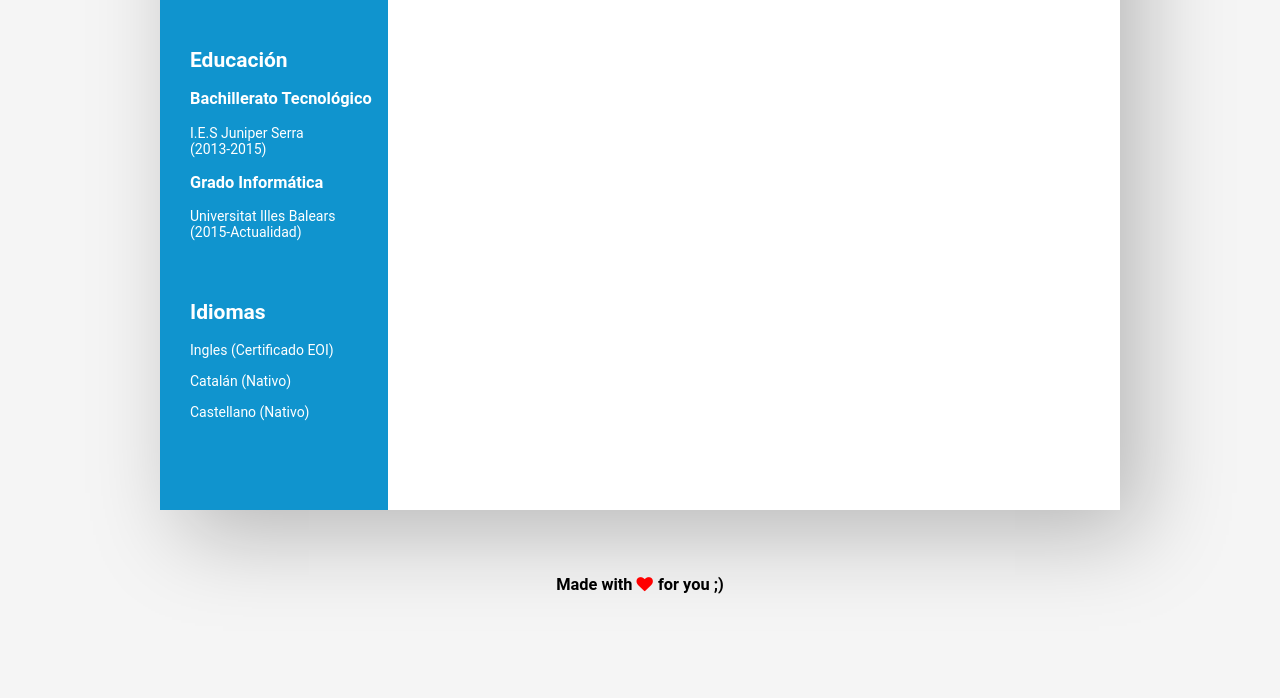
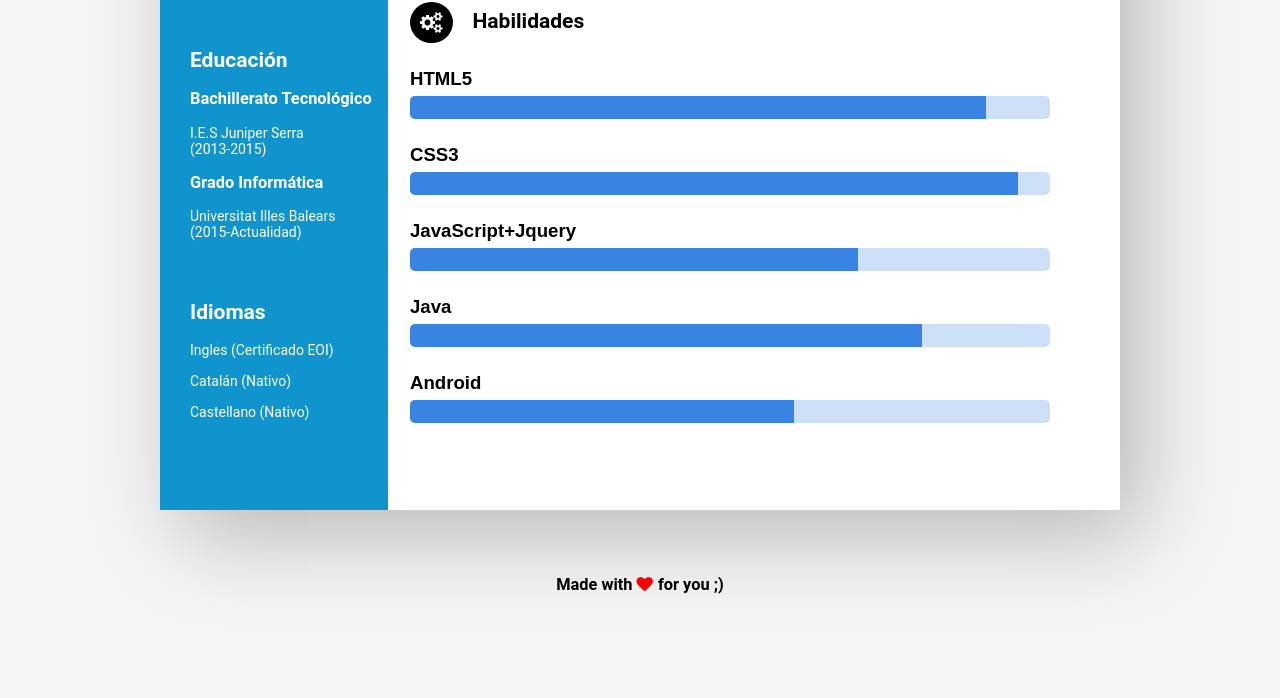
Before and after one commit to adriancast/Template-CV, a plain HTML site: page index.html in a window 1280 px wide. Shown: the part 609-1307 px from the top of the page. Drawn offline with Linux system fonts and the light colour scheme.

Commit message:
skills bars

```diff
--- a/css/style.css
+++ b/css/style.css
@@ -112,6 +112,13 @@ hr {
 
 
 /*Content*/
+
+.feature{
+
+margin-top: 70px;
+
+}
+
 .circle-icon {
     background: #000000;
     padding:10px;
@@ -127,6 +134,7 @@ width: 660px;
 
 
 }
+
 
 @media (max-width: 960px) {
   .content,.side-bar {
@@ -170,7 +178,76 @@ width: 660px;
 }
 
 }
+/*Skills-bars*/
+.contentContainer {
+  background: #efefef;
+  padding: 20px;
+  max-width: 350px;
+  min-width: 150px;
+  margin: 15vh auto;
+  border-radius: 10px;
+  border: solid 5px #dbdbdb;
+}
 
+/*///////////////////////////////////////////////////////
+    // Progress Bars \\
+///////////////////////////////////////////////////////*/
+
+.progressBar {
+  margin-bottom: 26px;
+  margin-bottom: 1.66em;
+}
+
+.progressBar h4 {
+  font-size: 21px;
+  font-size: 1.33em;
+  text-transform: none;
+  font-family: Arial, Helvetica, sans-serif;
+  font-weight: bold;
+  margin-bottom: 7px;
+  margin-bottom: .33em;
+}
+
+.progressBarContainer {
+  width: 100%;
+  max-width: 640px;
+  height: 26px;
+  height: 1.66em;
+  background: #e6eae3;
+  background: rgba(8,102,220,.2);
+  overflow: hidden;
+  border-radius: 5px;
+}
+
+.progressBarValue {
+  height: 1.66em;
+  float: left;
+  background: #0866dc;
+  background: rgba(8,102,220,.75);
+}
+
+.value-00 { width: 0; }
+
+.value-10 { width: 10%; }
+
+.value-20 { width: 20%; }
+
+.value-30 { width: 30%; }
+
+.value-40 { width: 40%; }
+
+.value-50 { width: 50%; }
+
+.value-60 { width: 60%; }
+
+.value-70 { width: 70%; }
+
+.value-80 { width: 80%; }
+
+.value-90 { width: 90%; }
+.value-95 { width: 95%; }
+
+.value-100 { width: 100%; }
 /*Footer*/
 
 .credits{
--- a/index.html
+++ b/index.html
@@ -59,21 +59,73 @@
         </div>
 
         <div class="content">
+          <section class="feature">
             <h1><i class="fa fa-user  circle-icon" aria-hidden="true"></i>Perfil</h1>
             <p>Estudiante de grado de informática en la Universidad de las Islas Baleares,
               actualmente estoy cursando 2o curso del grado de informática.</p>
               <p>en la tecnología, desarrollo aplicaciones como hobby.</p>
 
               <p>Responsable, capaz de asumir responsabilidades y afrontarlas.Autodidacta, acostumbro a obtener nuevos conocimientos día a día.</p>
+
+          </section>
+          <section class="feature">
             <h1><i class="fa fa-github-alt circle-icon" aria-hidden="true"></i>Proyectos</h1>
               <ul>
                 <li><strong>Responsable de front end Rollweb: </strong>actualmente me encargo de gestionar toda la parte de diseño de IU y UX de las páginas web.</li>
                 <li><strong>Hackaton avispissimo:</strong> colaboración en las etapas iniciales de la aplicación en el equipo de front end. </li>
               </ul>
+          </section>
+            <section class="feature">
+              <h1><i class="fa fa-cogs circle-icon" aria-hidden="true"></i>Habilidades</h1>
+              <div class="progressBar">
+                <h4>HTML5</h4>
 
-            <h1><i class="fa fa-cogs circle-icon" aria-hidden="true"></i>Habilidades</h1>
+                <div class="progressBarContainer">
+                  <div class="progressBarValue value-90"></div>
+                </div>
 
               </div>
+
+              <div class="progressBar">
+                <h4>CSS3</h4>
+
+                <div class="progressBarContainer">
+                  <div class="progressBarValue value-95"></div>
+                </div>
+
+              </div>
+
+              <div class="progressBar">
+                <h4>JavaScript+Jquery</h4>
+
+                <div class="progressBarContainer">
+                  <div class="progressBarValue value-70"></div>
+                </div>
+
+              </div>
+
+              <div class="progressBar">
+                <h4>Java</h4>
+
+                <div class="progressBarContainer">
+                  <div class="progressBarValue value-80"></div>
+                </div>
+
+              </div>
+
+              <div class="progressBar">
+                <h4>Android</h4>
+
+                <div class="progressBarContainer">
+                  <div class="progressBarValue value-60"></div>
+                </div>
+
+              </div>
+
+
+          </div>
+        </section>
+
     </div>
 
     <footer>
```
Lines whose indentation alone changed are shown as unchanged.
